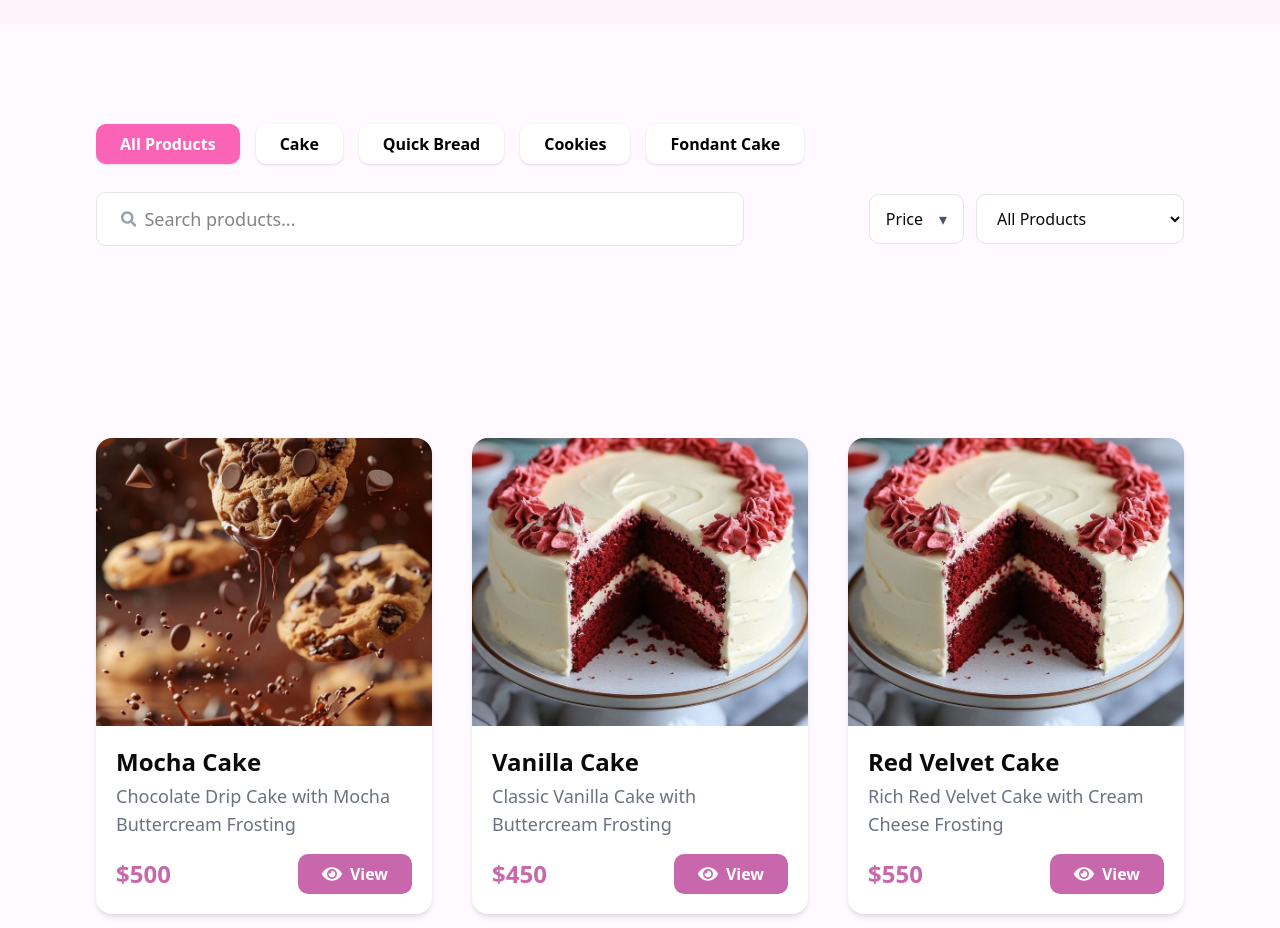
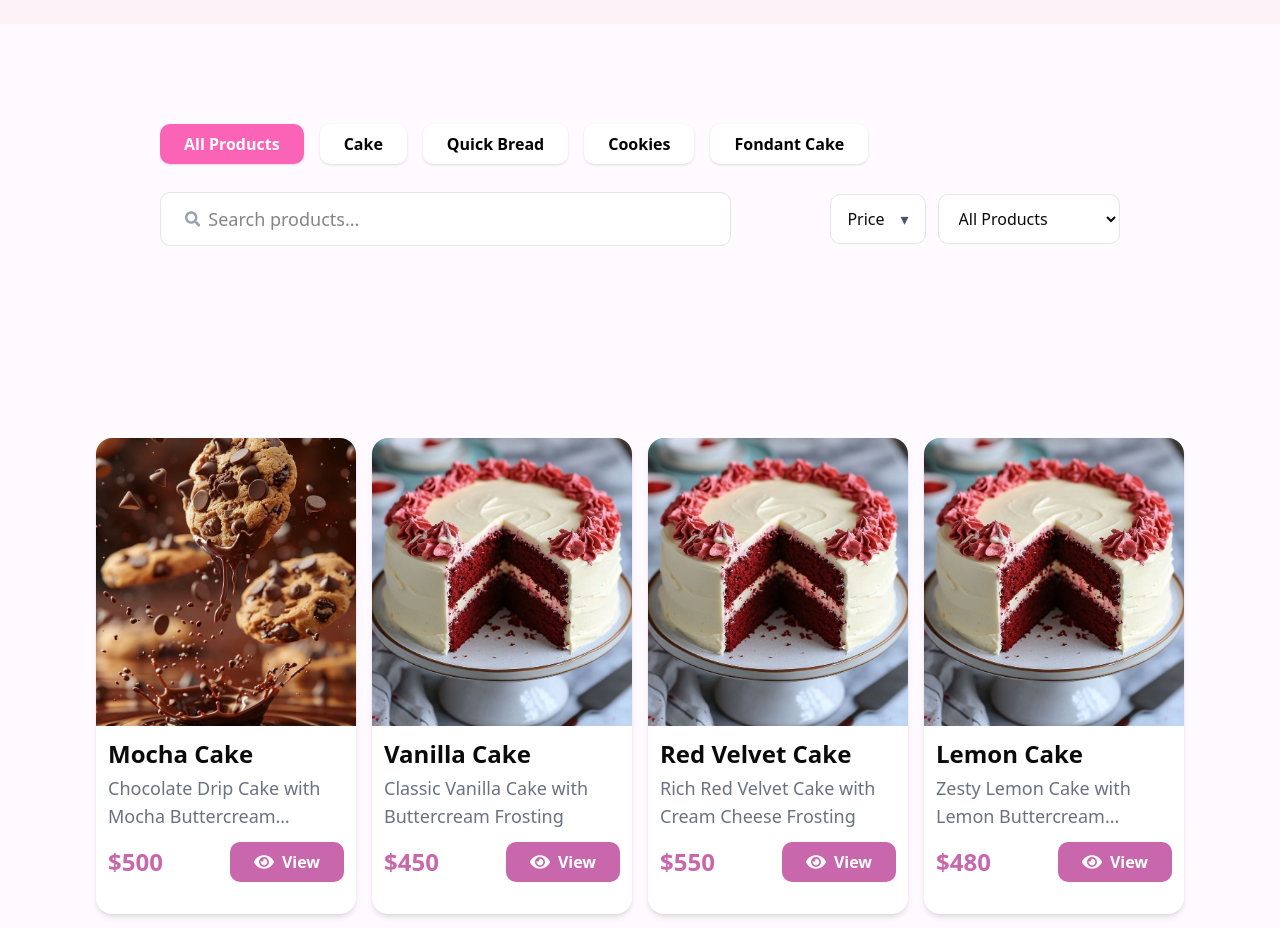
Before and after one commit to Koket-Bakery-and-pastry/frontend, a Next.js app: page /products in a window 1280 px wide. Shown: the part 360-1288 px from the top of the page. Built offline with nearby package versions, Linux system fonts and the light colour scheme.

Commit message:
feat: enhance ProductCard and ProductFiltration components with improved layout, styling, and functionality

```diff
--- a/src/app/orders/page.tsx
+++ b/src/app/orders/page.tsx
@@ -1,11 +1,40 @@
-import React from 'react'
+import React from "react";
+import { FaEye } from "react-icons/fa";
 
-const page = () => {
-  return (
-    <div>
-      orders
-    </div>
-  )
+interface ProductCardProps {
+  image: string;
+  name: string;
+  description: string;
+  price: string;
+  onView?: () => void;
 }
 
-export default page
+const ProductCard: React.FC<ProductCardProps> = ({
+  image,
+  name,
+  description,
+  price,
+  onView,
+}) => {
+  return (
+    <div className=" rounded-2xl overflow-hidden bg-white shadow-md max-w-sm">
+      <img src={image} alt={name} className="w-full h-72 object-cover" />
+      <div className="p-5">
+        <h3 className="font-bold text-2xl mb-1">{name}</h3>
+        <p className="text-gray-500 text-lg mb-4 line-clamp-2">{description}</p>
+        <div className="flex items-center justify-between">
+          <span className="text-[#C967AC] font-bold text-2xl">{price}</span>
+          <button
+            onClick={onView}
+            className="flex items-center gap-2 bg-[#C967AC] hover:bg-[#ae5d95] text-white font-semibold px-6 py-2 rounded-lg transition"
+          >
+            <FaEye className="text-xl" />
+            View
+          </button>
+        </div>
+      </div>
+    </div>
+  );
+};
+
+export default ProductCard;
--- a/src/app/products/components/ProductFiltration.tsx
+++ b/src/app/products/components/ProductFiltration.tsx
@@ -1,3 +1,4 @@
+// ...existing code...
 "use client";
 import React, { useEffect, useState } from "react";
 import Link from "next/link";
@@ -31,7 +32,7 @@ const filterOptionsMap: Record<string, string[]> = {
     "Caramel cakes",
     "Black forest cakes",
     "White forest cakes",
-    "Red valvet cakes (Coming soon)",
+    "Red valvet cakes",
     "Moca cakes",
     "Vanilla cakes",
     "Cup cakes",
@@ -47,7 +48,7 @@ const filterOptionsMap: Record<string, string[]> = {
     "Marmalade bread",
   ],
   Cookies: ["All Cookies", "½kg - 250 birr", "2 kg - 500 birr"],
-  "Fondant Cake": [], // coming soon
+  "Fondant Cake": [], // kept empty in data; UI will fallback to a default option
 };
 
 function ProductFiltration() {
@@ -67,14 +68,17 @@ function ProductFiltration() {
   const activeTabItem =
     items.find((it) => it.label === selectedCategory) ?? items[0];
 
-  // keep selectedFilter in sync with selectedCategory
+  // keep selectedFilter in sync with selectedCategory, fallback if empty
   useEffect(() => {
-    const opts = filterOptionsMap[selectedCategory] ?? ["All Products"];
+    const rawOpts = filterOptionsMap[selectedCategory] ?? [];
+    const opts = rawOpts.length ? rawOpts : ["All Products"];
     setSelectedFilter(opts[0]);
   }, [selectedCategory]);
 
-  const currentFilterOptions = filterOptionsMap[selectedCategory] ?? [];
-  const isComingSoon = currentFilterOptions.length === 0;
+  const currentFilterOptions = (() => {
+    const opts = filterOptionsMap[selectedCategory] ?? [];
+    return opts.length ? opts : ["All Products"];
+  })();
 
   function handleTabClick(label: string) {
     setSelectedCategory(label);
@@ -82,7 +86,7 @@ function ProductFiltration() {
 
   return (
     <div className="bg-[#FFFAFF] section-spacing">
-      <div className="max-w-7xl ">
+      <div className="max-w-7xl mx-auto px-4 sm:px-6 lg:px-16">
         {/* Mobile: active tab + dropdown for others */}
         <div className="mb-6 block 2xl:hidden">
           <div className="flex w-full items-center justify-between pr-4">
@@ -116,21 +120,6 @@ function ProductFiltration() {
               </DropdownMenuContent>
             </DropdownMenu>
           </div>
-
-          {selectedCategory === "Fondant Cake" && (
-            <div className="mt-2 text-xs text-gray-600">
-              Fondant Cake is coming soon —{" "}
-              <a
-                href={`mailto:hello@sweetcake.com?subject=Notify me when ${encodeURIComponent(
-                  selectedCategory
-                )} is available`}
-                className="text-[#C967AC] hover:underline"
-              >
-                request notification
-              </a>
-              .
-            </div>
-          )}
         </div>
 
         {/* Desktop tabs */}
@@ -210,25 +199,6 @@ function ProductFiltration() {
           </div>
 
           <div className="w-full col-span-1">
-            {isComingSoon ? (
-              <div className="flex items-center  gap-3">
-                <button
-                  className="w-full bg-gray-100 text-gray-600 rounded-lg px-4 py-3 cursor-not-allowed"
-                  disabled
-                  aria-disabled="true"
-                >
-                  Coming soon
-                </button>
-                <a
-                  href={`mailto:hello@sweetcake.com?subject=Notify me when ${encodeURIComponent(
-                    selectedCategory
-                  )} is available`}
-                  className="hidden lg:inline-block text-sm text-[#C967AC] hover:underline"
-                >
-                  Notify me
-                </a>
-              </div>
-            ) : (
             <select
               value={selectedFilter}
               onChange={(e) => setSelectedFilter(e.target.value)}
@@ -241,28 +211,12 @@ function ProductFiltration() {
                 </option>
               ))}
             </select>
-            )}
           </div>
         </div>
-
-        {/* mobile helper for coming soon */}
-        {isComingSoon && (
-          <div className="mt-3 text-sm text-gray-600 xl:hidden">
-            {selectedCategory} is coming soon —{" "}
-            <a
-              href={`mailto:hello@sweetcake.com?subject=Notify me when ${encodeURIComponent(
-                selectedCategory
-              )} is available`}
-              className="text-[#C967AC] hover:underline"
-            >
-              request notification
-            </a>
-            .
-          </div>
-        )}
       </div>
     </div>
   );
 }
 
 export default ProductFiltration;
+// ...existing code...
--- a/src/app/products/page.tsx
+++ b/src/app/products/page.tsx
@@ -53,7 +53,7 @@ function ProductsPage() {
     <div className="bg-[#FFFAFF] ">
       <ProductHeader />
       <ProductFiltration />
-      <div className="grid grid-cols-1 lg:grid-cols-2 2xl:grid-cols-3 4xl:grid-cols-4 gap-10 section-spacing bg-[#FFFAFF]  ">
+      <div className="grid grid-cols-2 lg:grid-cols-2 2xl:grid-cols-3 3xl:grid-cols-4 gap-4 section-spacing bg-[#FFFAFF]  ">
         {products.map((product) => (
           <ProductCard
             key={product.id}
--- a/src/components/ProductCard.tsx
+++ b/src/components/ProductCard.tsx
@@ -17,20 +17,39 @@ const ProductCard: React.FC<ProductCardProps> = ({
   onView,
 }) => {
   return (
-    <div className=" rounded-2xl overflow-hidden bg-white shadow-md max-w-sm">
-      <img src={image} alt={name} className="w-full h-72 object-cover" />
-      <div className="p-5">
-        <h3 className="font-bold text-2xl mb-1">{name}</h3>
-        <p className="text-gray-500 text-lg mb-4 line-clamp-2">{description}</p>
-        <div className="flex items-center justify-between">
-          <span className="text-[#C967AC] font-bold text-2xl">{price}</span>
-          <button
-            onClick={onView}
-            className="flex items-center gap-2 bg-[#C967AC] hover:bg-[#ae5d95] text-white font-semibold px-6 py-2 rounded-lg transition"
-          >
-            <FaEye className="text-xl" />
-            View
-          </button>
+    // full width so grid controls columns; no fixed max width
+    <div className="w-full h-full">
+      <div className="rounded-2xl overflow-hidden bg-white shadow-md h-full flex flex-col">
+        <div className="overflow-hidden">
+          <img
+            src={image}
+            alt={name}
+            className="w-full h-40 lg:h-72 object-cover transform transition-transform duration-300 hover:scale-105"
+          />
+        </div>
+
+        <div className="p-3 flex-1 flex flex-col">
+          <h3 className="font-bold text-sm lg:text-lg 2xl:text-2xl line-clamp-1 mb-1">
+            {name}
+          </h3>
+
+          <p className="text-gray-500 text-xs lg:text-base 2xl:text-lg mb-3 line-clamp-2">
+            {description}
+          </p>
+
+          <div className="mt-auto pb-2 md:pb-5 flex  items-center justify-between gap-2">
+            <span className="text-[#C967AC] font-bold text-sm lg:text-2xl">
+              {price}
+            </span>
+
+            <button
+              onClick={onView}
+              className="flex items-center gap-2 bg-[#C967AC] hover:bg-[#ae5d95] text-white font-semibold px-3 py-1.5 lg:px-6 lg:py-2 rounded-lg transition text-xs"
+            >
+              <FaEye className="text-xs lg:text-xl" />
+              <span className="text-xs lg:text-base">View</span>
+            </button>
+          </div>
         </div>
       </div>
     </div>
```
Lines whose indentation alone changed are shown as unchanged.
